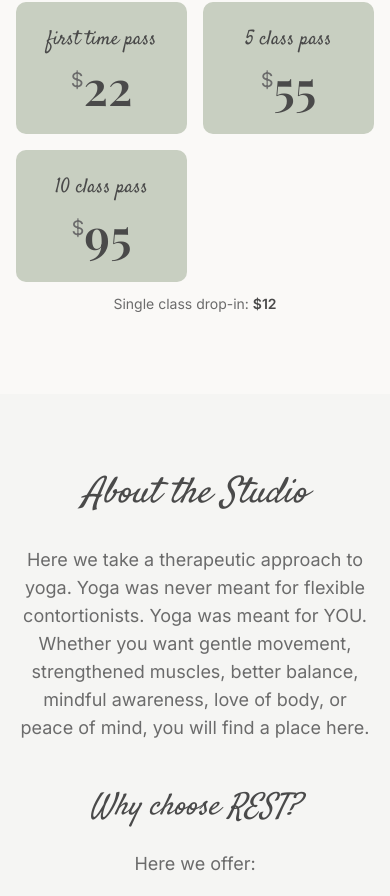
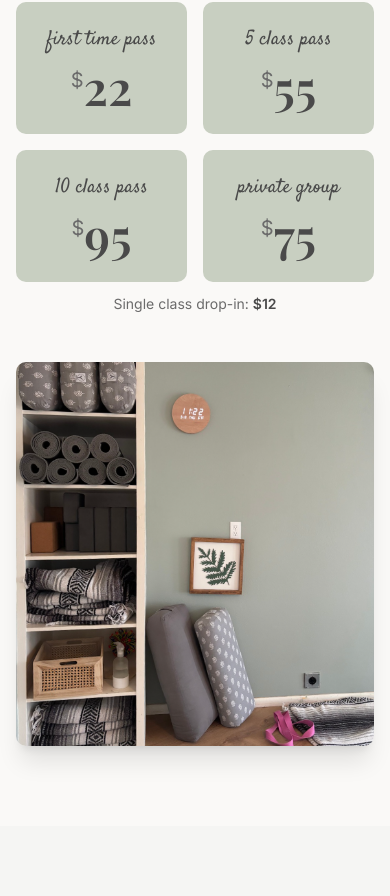
Before and after one commit to datathink/restymc, a React (Vite) app: page / in a window 390 px wide. Shown: the part 1428-2324 px from the top of the page. Built offline with nearby package versions, Linux system fonts and the light colour scheme; a web font is replaced by a local one.

Commit message:
feat: update AboutStudio and YogaClasses sections, add mobile image for YogaTherapy, and enhance CSS styles

```diff
--- a/src/components/sections/AboutStudio.tsx
+++ b/src/components/sections/AboutStudio.tsx
@@ -34,20 +34,17 @@ export function AboutStudio() {
                     </h2>
 
                     <p className="text-lg text-rest-warm-gray max-w-3xl mx-auto mb-12">
-                        Here we take a therapeutic approach to yoga. Yoga was
-                        never meant for flexible contortionists. Yoga was meant
-                        for YOU. Whether you want gentle movement, strengthened
-                        muscles, better balance, mindful awareness, love of
-                        body, or peace of mind, you will find a place here.
+                        Here at REST: Yoga & Mindfulness Center we take a
+                        therapeutic approach. Yoga was never meant for flexible
+                        contortionists. Yoga was meant for YOU. Whether you want
+                        gentle movement, strengthened muscles, better balance,
+                        mindful awareness, love of body, or peace of mind, you
+                        will find a place here.
                     </p>
 
                     <h3 className="font-script text-3xl md:text-4xl text-rest-charcoal italic mb-6">
                         Why choose REST?
                     </h3>
-
-                    <p className="text-rest-warm-gray text-lg mb-4">
-                        Here we offer:
-                    </p>
 
                     <ul className="inline-block text-left">
                         {offerings.map((item, index) => (
--- a/src/components/sections/YogaClasses.tsx
+++ b/src/components/sections/YogaClasses.tsx
@@ -60,7 +60,7 @@ export function YogaClasses() {
                             ))}
                         </ul>
 
-                        <div className="font-bold mb-4 text-rest-sage text-xl">
+                        <div className="font-bold mb-4 text-rest-sage text-xl text-center">
                             Then yoga is for you!
                         </div>
 
@@ -86,7 +86,7 @@ export function YogaClasses() {
                         {/* Pricing Cards */}
                         <div
                             ref={cardsRef}
-                            className="grid grid-cols-2 sm:grid-cols-3 gap-4"
+                            className="grid grid-cols-2 sm:grid-cols-4 gap-4"
                         >
                             {pricingTiers.map((tier, index) => (
                                 <div
@@ -127,7 +127,6 @@ export function YogaClasses() {
                     {/* Image */}
                     <div
                         className={`
-                            hidden lg:block
                             transition-all duration-700 ease-out delay-300
                             ${
                                 sectionVisible
@@ -139,7 +138,7 @@ export function YogaClasses() {
                         <img
                             src="/studio.png"
                             alt="Yoga studio with equipment and mats"
-                            className="rounded-lg shadow-xl object-cover w-full h-175"
+                            className="rounded-lg shadow-xl object-cover w-full h-96 sm:h-175"
                         />
                     </div>
                 </div>
--- a/src/components/sections/YogaTherapy.tsx
+++ b/src/components/sections/YogaTherapy.tsx
@@ -26,10 +26,17 @@ export function YogaTherapy() {
                 >
                     {/* Image */}
                     <div className="relative">
+                        {/* Mobile: square face crop */}
+                        <img
+                            src="/julia-ending-mobile.png"
+                            alt="Yoga therapy session"
+                            className="sm:hidden rounded-lg shadow-xl mx-auto w-64 h-64 object-cover"
+                        />
+                        {/* Desktop: full image */}
                         <img
                             src="/julia-ending.png"
                             alt="Yoga therapy session"
-                            className="rounded-lg shadow-xl mx-auto w-100 h-175 object-cover"
+                            className="hidden sm:block rounded-lg shadow-xl mx-auto sm:w-64 sm:h-64 md:w-100 md:h-175 object-cover"
                         />
                     </div>
 
@@ -39,7 +46,7 @@ export function YogaTherapy() {
                             {yogaTherapyContent.title}
                         </h2>
 
-                        <p className="font-script italic text-xl text-rest-sage mb-6">
+                        <p className="font-bold text-sm sm:text-xl text-rest-sage mb-6">
                             {yogaTherapyContent.tagline}
                         </p>
 
@@ -58,9 +65,6 @@ export function YogaTherapy() {
                         <div className="flex flex-col sm:flex-row gap-4">
                             <Button variant="secondary" href="#">
                                 {yogaTherapyContent.bookCtaText}
-                            </Button>
-                            <Button variant="outline" href="#">
-                                {yogaTherapyContent.waitlistCtaText}
                             </Button>
                         </div>
                     </div>
--- a/src/data/content.ts
+++ b/src/data/content.ts
@@ -16,6 +16,12 @@ export const pricingTiers = [
         id: "10-class",
         name: "10 class pass",
         price: 95,
+        link: "https://momence.com/Rest%3AYoga-and-Mindfulness-Center/membership/10-Class-Pass-/58248",
+    },
+    {
+        id: "private-session",
+        name: "private group",
+        price: 75,
         link: "https://momence.com/Rest%3AYoga-and-Mindfulness-Center/membership/10-Class-Pass-/58248",
     },
 ];
@@ -123,7 +129,7 @@ export const testimonials = [
     {
         id: "6",
         quote: "Practicing yoga at REST has improved my physical wellbeing by helping my balance and keeping me flexible. I do other forms of exercise, but yoga really helps me focus on the stretching and gives me the time to find what wants and needs to be worked. I also appreciate the calm that yoga helps me to find in myself. Slow, controlled breathing is a struggle for me, but as each session begins and Julia asks me to focus on my breathing, the time that I take to focus, even when it’s difficult, really sets the stage and helps me to concentrate on the things I need to do for the rest of the session. I’m still learning to apply these things outside the yoga studio, but I’m getting better at focusing and breathing when I need to. I love going to yoga at REST!",
-        author: "Unknown",
+        author: "Rebecca",
     },
 ];
 
@@ -156,8 +162,7 @@ export const yogaTherapyContent = {
         "Individual sessions are available for booking at our introductory price of $25 each or commit to 6 Sessions for $135!",
     groupNote:
         "Group sessions will also be offered starting in the Fall of 2026.",
-    bookCtaText: "Book Your Individual Session",
-    waitlistCtaText: "Join the Group Therapy Waitlist",
+    bookCtaText: "Book Your Session",
 };
 
 // Contact/Footer content
--- a/src/index.css
+++ b/src/index.css
@@ -5,21 +5,21 @@
 
 @theme {
     /* Custom Colors */
-  --color-rest-charcoal: #4A4A4A;
-  --color-rest-warm-gray: #6B6B6B;
-  --color-rest-light-gray: #F5F5F3;
-  --color-rest-cream: #FAF9F7;
-  --color-rest-beige: #E8E4DE;
-  --color-rest-taupe: #B8AFA6;
-  --color-rest-sage: #8B9A8B;
-  --color-rest-warm-brown: #8B7355;
-  --color-rest-tan: #C4B8A8;
-  --color-rest-dark-tan: #A69B8D;
+    --color-rest-charcoal: #4a4a4a;
+    --color-rest-warm-gray: #6b6b6b;
+    --color-rest-light-gray: #f5f5f3;
+    --color-rest-cream: #faf9f7;
+    --color-rest-beige: #e8e4de;
+    --color-rest-taupe: #b8afa6;
+    --color-rest-sage: #8b9a8b;
+    --color-rest-warm-brown: #8b7355;
+    --color-rest-tan: #c4b8a8;
+    --color-rest-dark-tan: #a69b8d;
 
     /* Custom Fonts */
-  --font-script: 'Satisfy', cursive;
-  --font-serif: 'Playfair Display', Georgia, serif;
-  --font-sans: 'Inter', system-ui, sans-serif;
+    --font-script: "Satisfy", cursive;
+    --font-serif: "Playfair Display", Georgia, serif;
+    --font-sans: "Inter", system-ui, sans-serif;
 
     /* Custom Animations */
     --animate-fade-in: fadeIn 0.8s ease-out forwards;
@@ -51,11 +51,21 @@ body {
 }
 
 /* Stagger delays for card animations */
-.stagger-1 { animation-delay: 0ms; }
-.stagger-2 { animation-delay: 100ms; }
-.stagger-3 { animation-delay: 200ms; }
-.stagger-4 { animation-delay: 300ms; }
-.stagger-5 { animation-delay: 400ms; }
+.stagger-1 {
+    animation-delay: 0ms;
+}
+.stagger-2 {
+    animation-delay: 100ms;
+}
+.stagger-3 {
+    animation-delay: 200ms;
+}
+.stagger-4 {
+    animation-delay: 300ms;
+}
+.stagger-5 {
+    animation-delay: 400ms;
+}
 
 /* Custom animations */
 @keyframes fadeIn {
@@ -120,16 +130,16 @@ body {
 }
 
 ::-webkit-scrollbar-track {
-  background: #F5F5F3;
+    background: #f5f5f3;
 }
 
 ::-webkit-scrollbar-thumb {
-  background: #B8AFA6;
+    background: #b8afa6;
     border-radius: 4px;
 }
 
 ::-webkit-scrollbar-thumb:hover {
-  background: #8B7355;
+    background: #8b7355;
 }
 
 @theme inline {
```
Also changed, not shown: public/julia-ending-mobile.png (added). Lines whose indentation alone changed are shown as unchanged.
